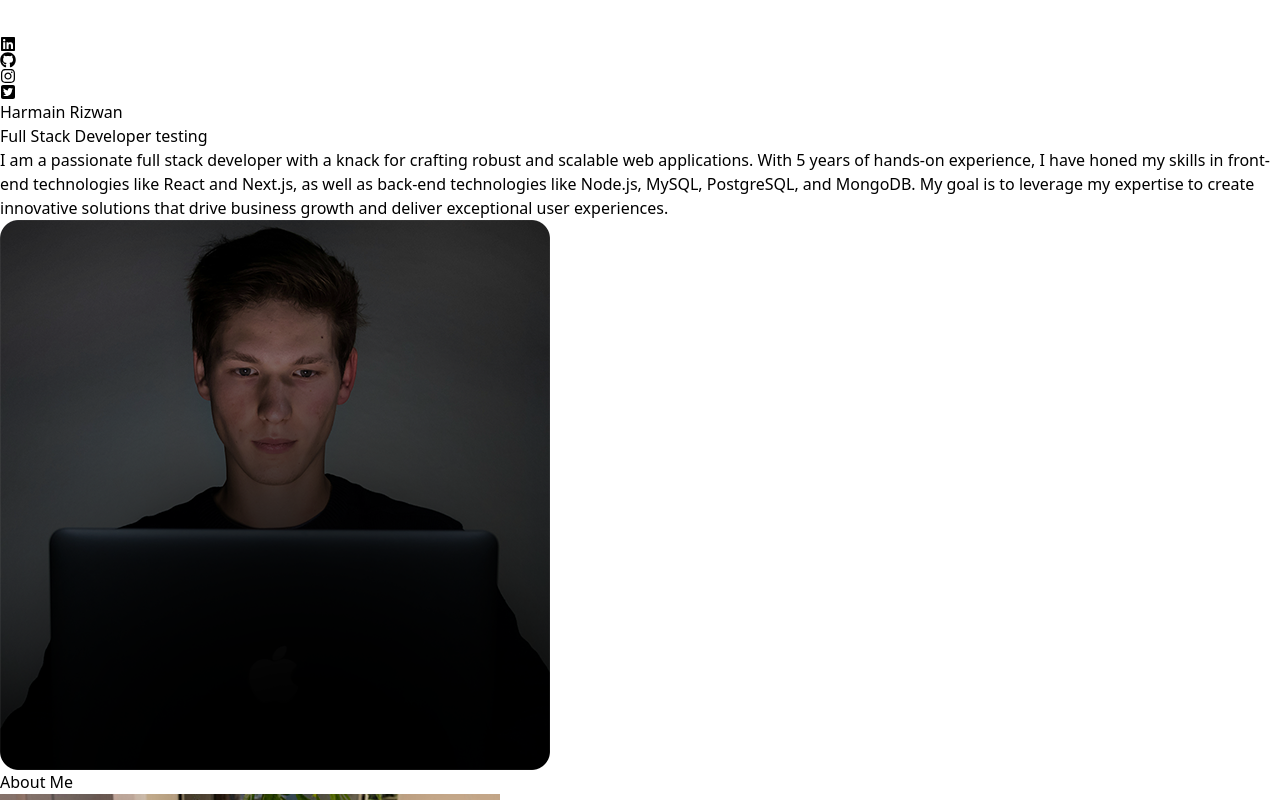
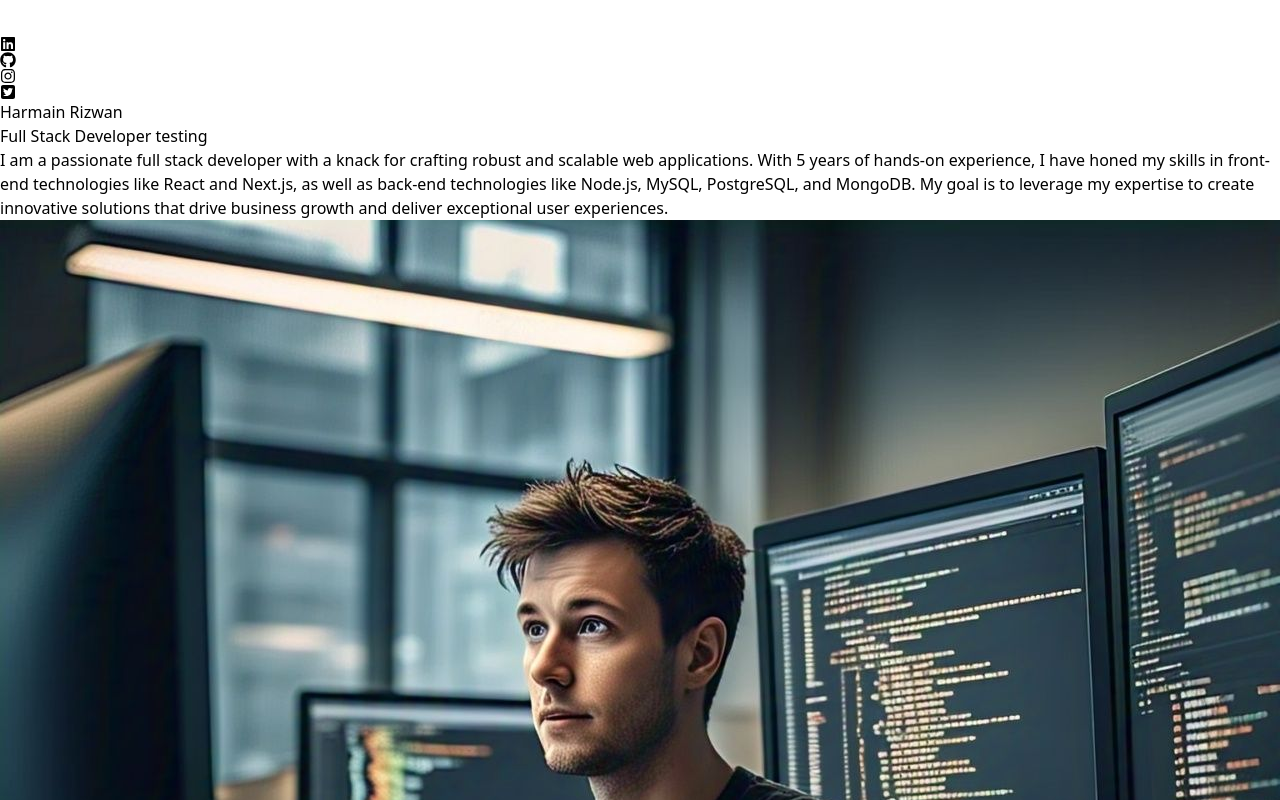
Before and after one commit to Harmain89/portfolio, a React (Vite) app: page / in a window 1280 px wide. Shown: the top 800 px of the page. Built offline with nearby package versions, Linux system fonts and the light colour scheme.

Commit message:
Profile images updated.

```diff
--- a/src/assets/index.js
+++ b/src/assets/index.js
@@ -2,6 +2,7 @@ import kevinRushLogo from './kevinRushLogo.png';
 import about from './about.jpg';
 import kevinRushProfileJpg from './kevinRushProfile.jpg';
 import kevinRushProfilePng from './kevinRushProfile.png';
+import harmainrizwanJpg from './harmainrizwan.jpg';
 
 import project1 from "./projects/project-1.jpg"
 import project2 from "./projects/project-2.jpg"
@@ -13,6 +14,7 @@ export {
     about,
     kevinRushProfileJpg,
     kevinRushProfilePng,
+    harmainrizwanJpg,
     project1,
     project2,
     project3,
--- a/src/components/Hero.jsx
+++ b/src/components/Hero.jsx
@@ -1,4 +1,4 @@
-import { kevinRushProfilePng } from "../assets/index.js";
+import { harmainrizwanJpg, kevinRushProfilePng } from "../assets/index.js";
 import {HERO_CONTENT} from "../constants/index.js"
 import { motion } from "motion/react";
 
@@ -33,7 +33,7 @@ function Hero() {
                         initial={{ x: 100, opacity: 0 }}
                         animate={{ x: 0, opacity: 1 }}
                         transition={{ duration: 1, delay: 1.2 }}
-                        src={kevinRushProfilePng}
+                        src={harmainrizwanJpg}
                         alt="Harmain Rizwan"
                     />
                 </div>
--- a/src/components/Technologies.jsx
+++ b/src/components/Technologies.jsx
@@ -86,6 +86,14 @@ function Technologies() {
         >
           <img src="https://skillicons.dev/icons?i=redux" alt="Redux" className="text-7xl text-cyan-400" />
         </motion.div>
+        <motion.div
+          variants={iconVariants(2.5)}
+          initial="initial"
+          animate="animate"
+          className="rounded-2xl border-4 border-neutral-800 p-4"
+        >
+          <img src="https://skillicons.dev/icons?i=aws" alt="AWS" className="text-7xl text-cyan-400" />
+        </motion.div>
       </motion.div>
     </div>
   );
```
Also changed, not shown: src/assets/harmainrizwan.jpg (added), src/assets/harmainrizwan_old.jpg (added).
